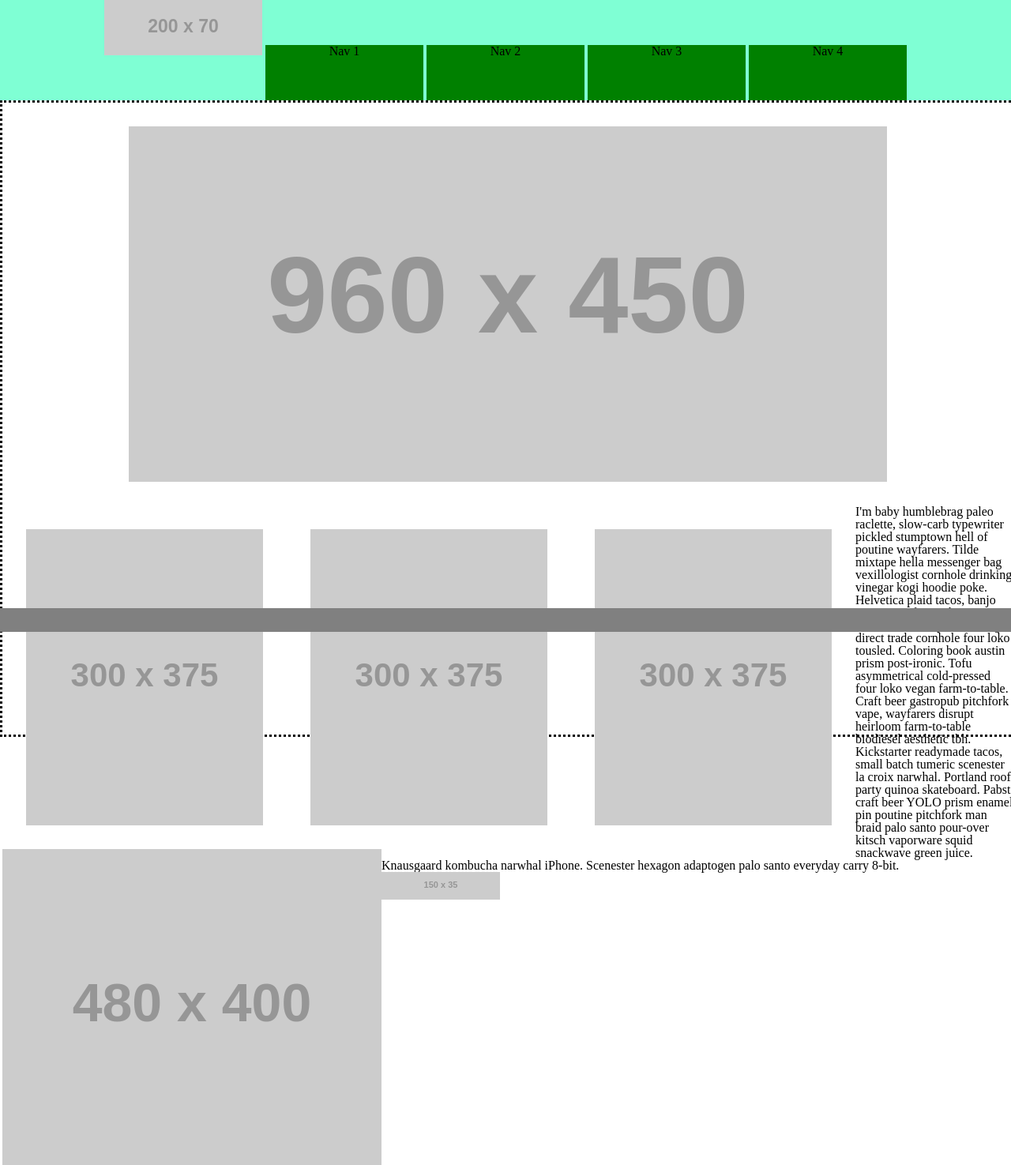
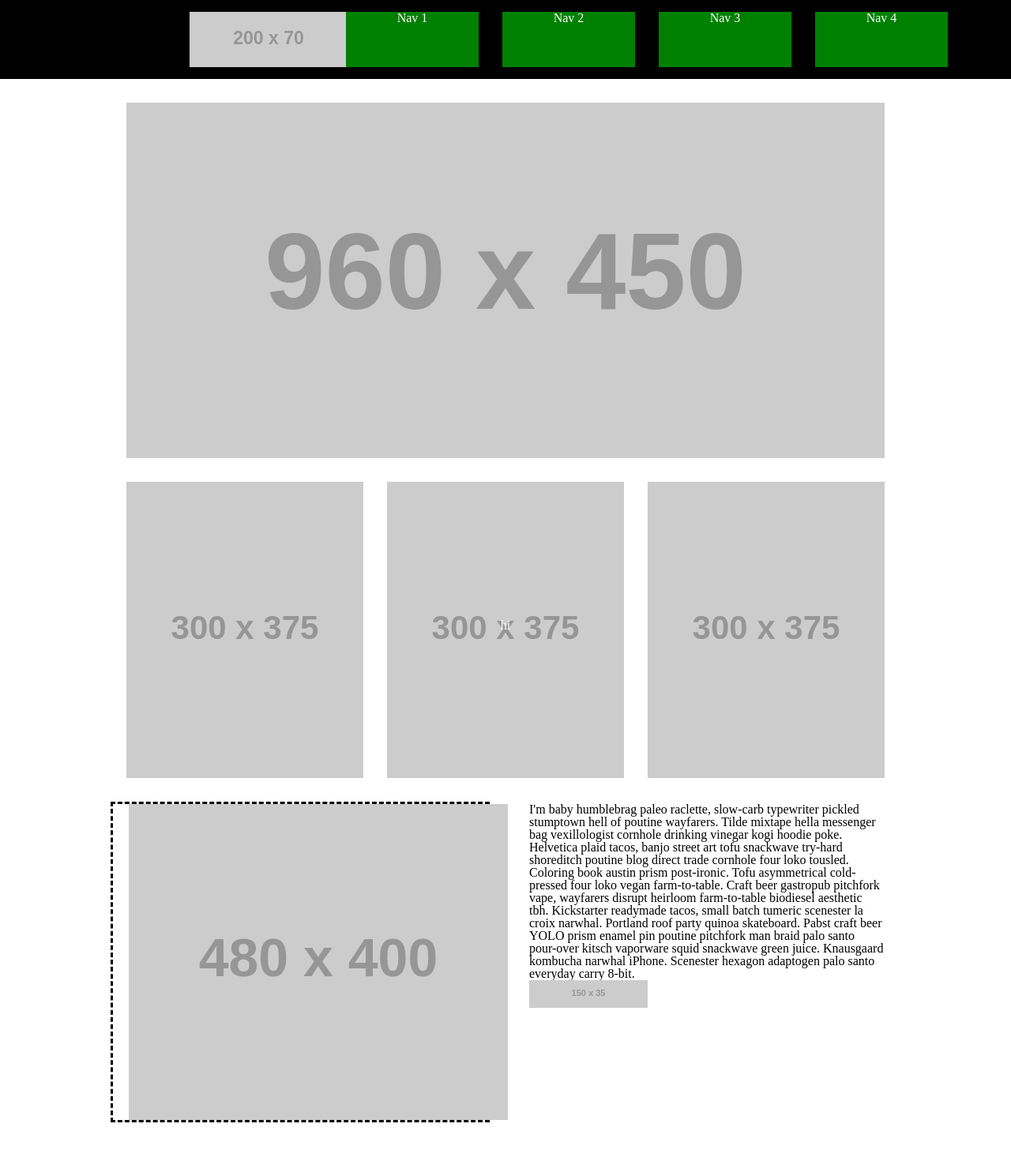
Before and after one commit to ChristianLievrouw/labWireframe, a plain HTML site: page index.html in a window 1280 px wide. Shown: the whole page at 79% size. After the commit the page ends 1421 px from the top, so only its background shows below. Drawn offline with Linux system fonts and the light colour scheme; placeholder pictures from the web are drawn by us.

Commit message:
added more wire frame

```diff
--- a/css/styles.css
+++ b/css/styles.css
@@ -1,52 +1,75 @@
 * {
-  border: dotted;
+  /* border: dotted; */
+  box-sizing: border-box;
 }
-html, body, main {
+main {
+  width: 960px;
+  margin: 0 auto;
+}
+header {
   width: 100%;
-  height: 100%;
-}
-.clearfix {
-  margin: auto;
+  background-color: black;
+  height: 100px;
 }
 img {
   display: block;
 }
 nav {
-  background-color: aquamarine;
+  /* background-color: aquamarine; */
   text-align: center;
+  margin-left: 240px;
 }
 nav li {
   display: inline-block;
-  width: 200px;
+  width: 168px;
   height: 70px;
   background-color: green;
+  color: white;
+  margin-top: 15px;
 }
 .hero {
-  margin: 30px auto;
-  display: block;
+  margin-top: 30px;
 }
-.three-image ul {
-  margin: 0 auto;
-}
-.three-image li {
-  margin: 30px;
+li {
   float: left;
-  box-sizing: border-box;
+  margin-right: 30px;
+  list-style-type: none;
 }
 .three-image {
-  margin: 0 auto;
+  margin-top: 30px;
+  margin-bottom: 60px;
+}
+li:last-child {
+  margin-right: 0px;
 }
 p {
   display: block;
 }
-.bottomImg {
+.bottomImage {
   float: left;
+  padding-left: 20px;
+	box-sizing: border-box;
+	width: 50%;
+  float: left;
+  margin-top: 30px;
+  margin-right: 50px;
+  margin-left: -20px;
+  clear: both;
+  border: dashed;
+
 }
-/* .bottomInfo {
-  float: right;
-} */
+.bottomPara {
+  height: 275px;
+  margin-top: 437px;
+  overflow-y: scroll;
+
+}
+.bottomInfo {
+  /* float: right; */
+  /* border: dashed; */
+}
 footer {
-  background-color: gray;
+  background-color: gray
   padding: 15px;
   text-align: center;
   color: #fff;
--- a/index.html
+++ b/index.html
@@ -19,27 +19,26 @@
     </header>
     <main>
         <img class="hero" src="https://placehold.it/960x450/ddd">
+
       <section class="three-image">
-
-        <ul>
-        <div class="clearfix">
           <li><img src="https://placehold.it/300x375/ddd"></li>
           <li><img src="https://placehold.it/300x375/ddd"></li>
           <li><img src="https://placehold.it/300x375/ddd"></li>
-        </div>
-        </ul>
       </section>
-      <img class="bottomImg" src="https://placehold.it/480x400/ddd">
-      <section class="bottomInfo">
-        <!-- <img src="https://placehold.it/480x400/ddd"> -->
+      <section class="bottomInfo"></section>
+      <section class="bottomImage">
+        <img class="bottomImg" src="https://placehold.it/480x400/ddd">
+      </section>
+        <section class="bottomPara">
           <p>I'm baby humblebrag paleo raclette, slow-carb typewriter pickled stumptown hell of poutine wayfarers. Tilde mixtape hella messenger bag vexillologist cornhole drinking vinegar kogi hoodie poke. Helvetica plaid tacos, banjo street art tofu snackwave try-hard shoreditch poutine blog direct trade cornhole four loko tousled. Coloring book austin prism post-ironic. Tofu asymmetrical cold-pressed four loko vegan farm-to-table.
 
           Craft beer gastropub pitchfork vape, wayfarers disrupt heirloom farm-to-table biodiesel aesthetic tbh. Kickstarter readymade tacos, small batch tumeric scenester la croix narwhal. Portland roof party quinoa skateboard. Pabst craft beer YOLO prism enamel pin poutine pitchfork man braid palo santo pour-over kitsch vaporware squid snackwave green juice. Knausgaard kombucha narwhal iPhone. Scenester hexagon adaptogen palo santo everyday carry 8-bit.</p>
         <img src="https://placehold.it/150x35/ddd">
       </section>
+      </section>
     </main>
     <footer>
-
+      <p>hi</p>
     </footer>
   </body>
 </html>
```
